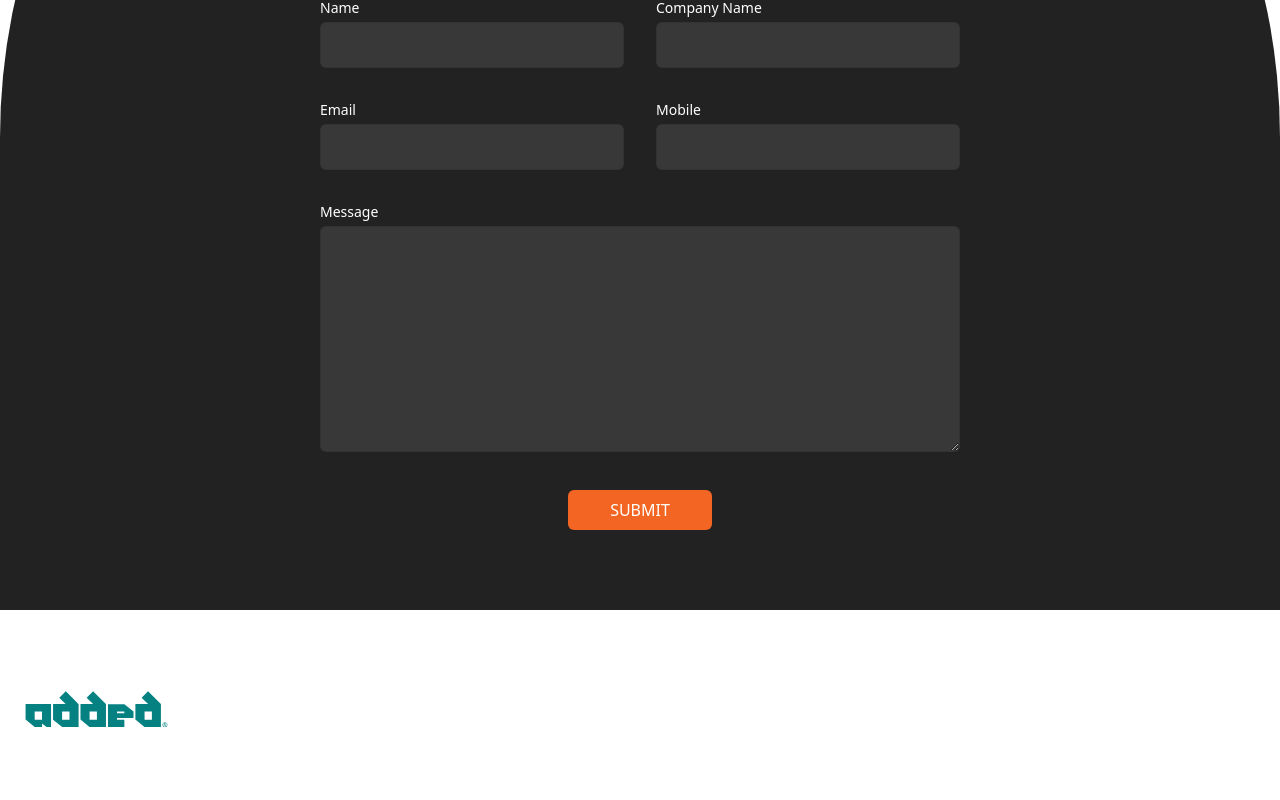
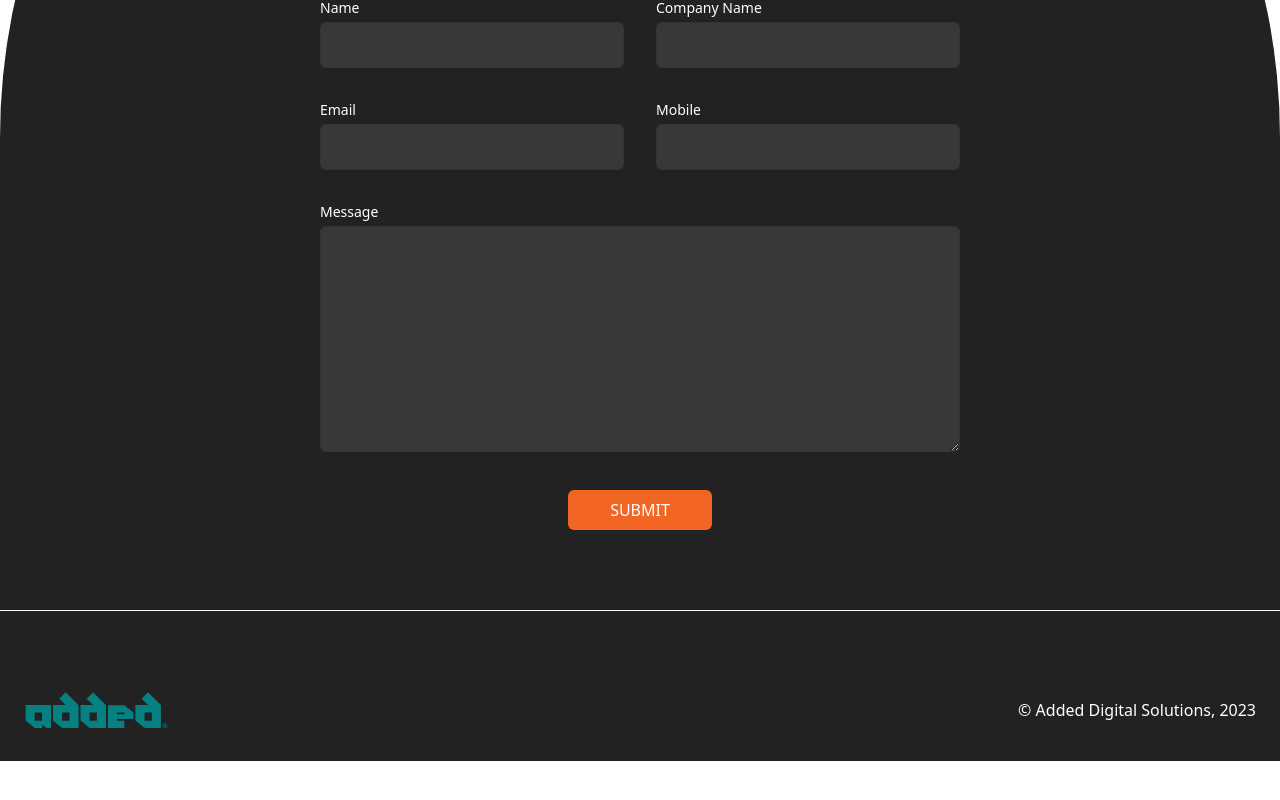
Before and after one commit to Qaudri/added-frontend, a Nuxt app: page / in a window 1280 px wide. Shown: the part 3109-3909 px from the top of the page. After the commit the page ends 3870 px from the top, so only its background shows below. Built offline with nearby package versions, Linux system fonts and the light colour scheme.

Commit message:
refactor footer design updated

```diff
--- a/components/Navigation/Footer.vue
+++ b/components/Navigation/Footer.vue
@@ -1,7 +1,10 @@
 <template>
-  <footer class="max-w-7xl px-6 py-20 mx-auto">
-    <div class="w-36" >
-      <NavigationLogo />
+  <footer class="bg-accent border-t border-white text-white">
+    <div class="max-w-7xl container mx-auto px-6 pt-20 pb-8 flex justify-between items-center">
+      <div class="w-36" >
+        <NavigationLogo />
+      </div>
+      <UiTypographyP>&copy; Added Digital Solutions, 2023</UiTypographyP>
     </div>
   </footer>
 </template>
```
